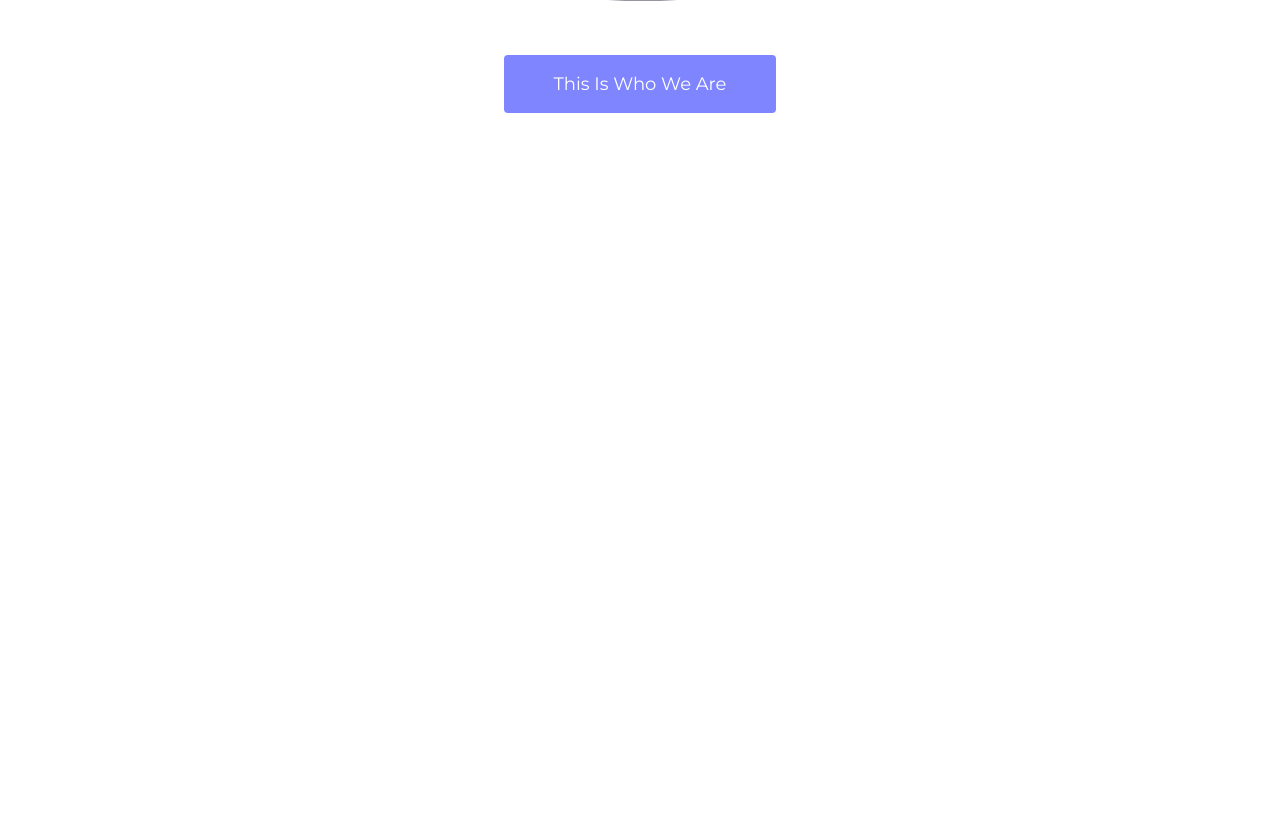
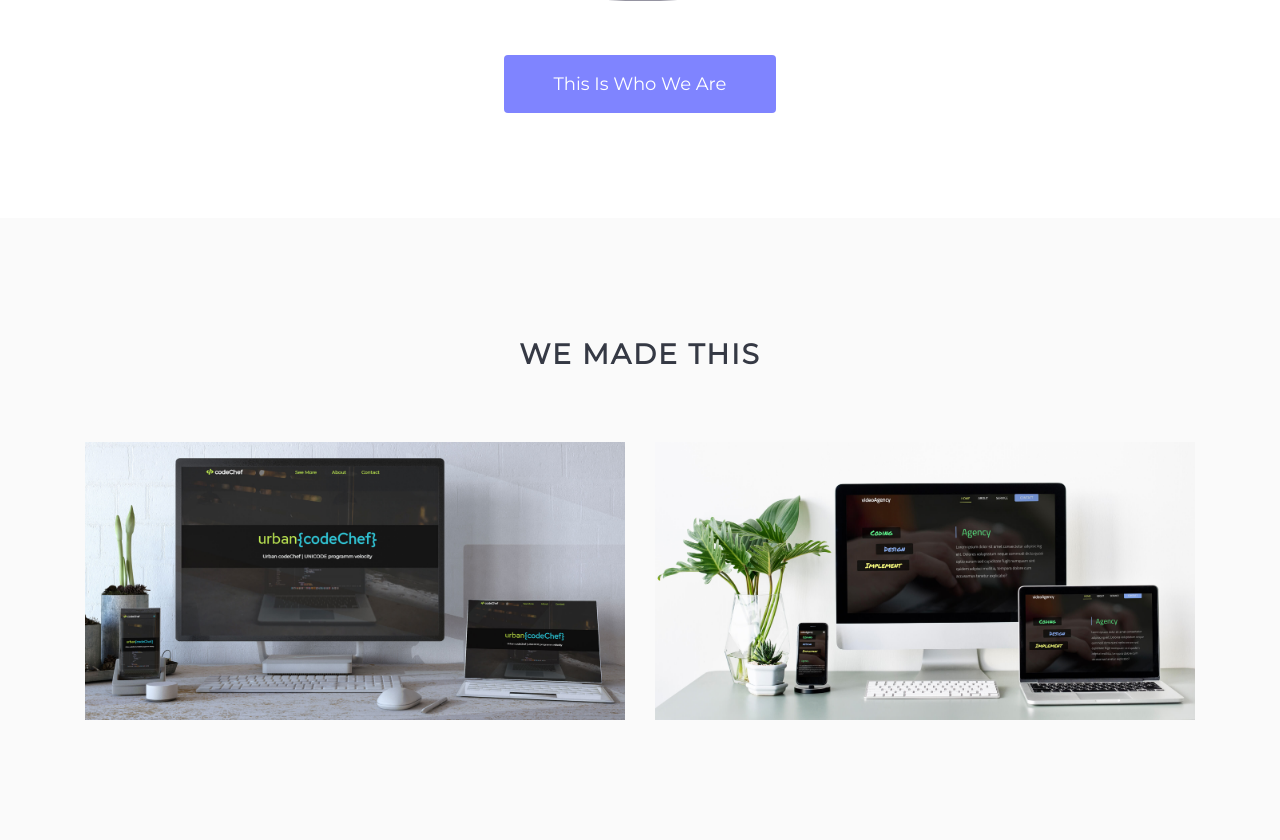
Before and after one commit to Kuzma2103/coderRevolutions, a website: page dist/index.html in a window 1280 px wide. Shown: the part 2812-3652 px from the top of the page. Before the commit the page ends 3030 px from the top, so only its background shows below. Drawn offline with nearby package versions, Linux system fonts and the light colour scheme.

Commit message:
we made section created

```diff
--- a/scss/main.scss
+++ b/scss/main.scss
@@ -44,6 +44,10 @@ body {
         font-size: 22px;
         font-weight: normal;
         letter-spacing: 2px;
+    }
+
+    .grey-section {
+        background: $grey;
     }
 
     .separator {
@@ -102,6 +106,14 @@ body {
 
 }
 
-#services {
-    background: $grey;
+#our-projects {
+
+    .project-img {
+        transition: all .2s ease-in-out;
+    }
+
+    .project-img:hover {
+        cursor: pointer;
+        transform: scale(1.1, 1.1);
+    }
 }
```
Also changed, not shown: dist/css/main.css, dist/img/agencyVideo.jpg (added), dist/img/codeChef.jpg (added), dist/index.html.
